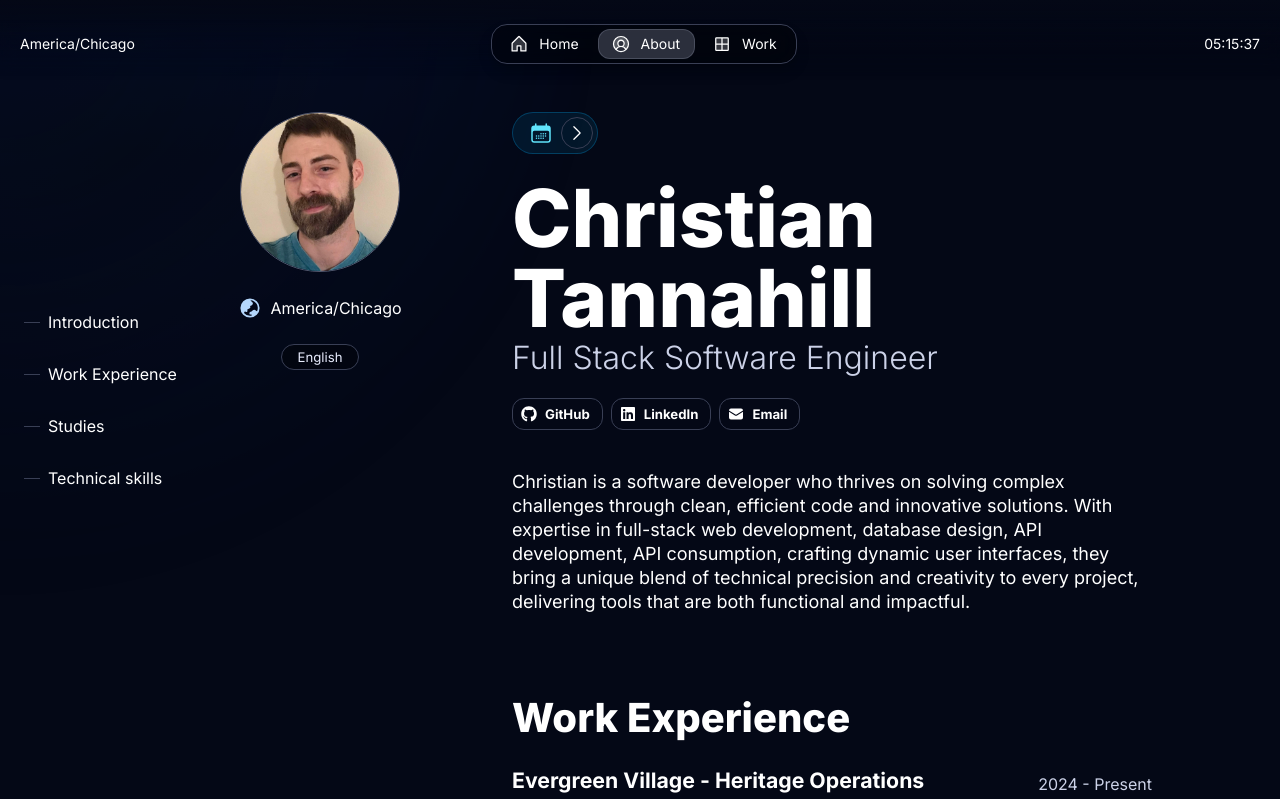
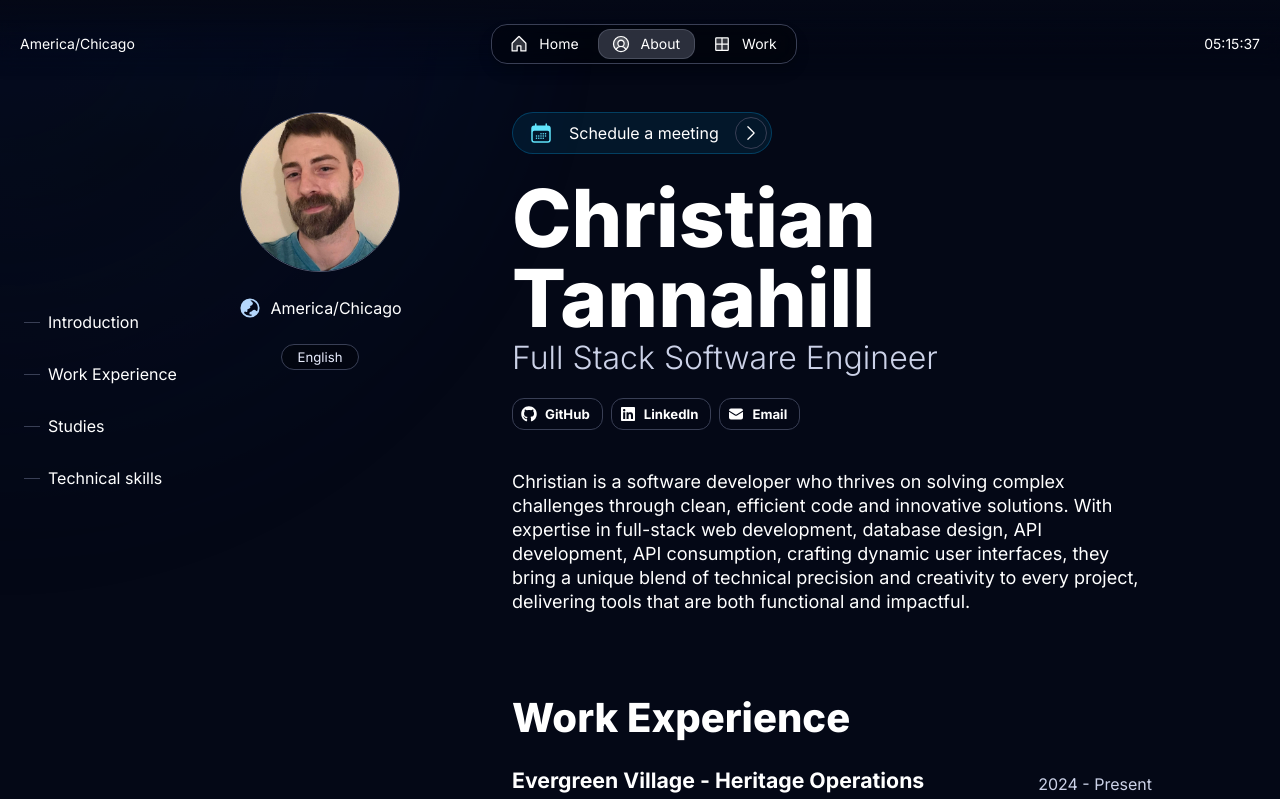
Before and after one commit to Cstannahill/portfolio-nextjs, a Next.js app: page /en/about in a window 1280 px wide. Shown: the top 799 px of the page. Built offline with nearby package versions, Linux system fonts and the light colour scheme.

Commit message:
icon changed, minor changes to images and about page

```diff
--- a/src/app/[locale]/about/page.tsx
+++ b/src/app/[locale]/about/page.tsx
@@ -179,7 +179,7 @@ export default async function About({
                 <Flex paddingLeft="12">
                   <Icon name="calendar" onBackground="brand-weak" />
                 </Flex>
-                {/* <Flex paddingX="8">Schedule a call</Flex> */}
+                <Flex paddingX="8">Schedule a meeting</Flex>
                 <IconButton
                   href={about.calendar.link}
                   data-border="rounded"
```
